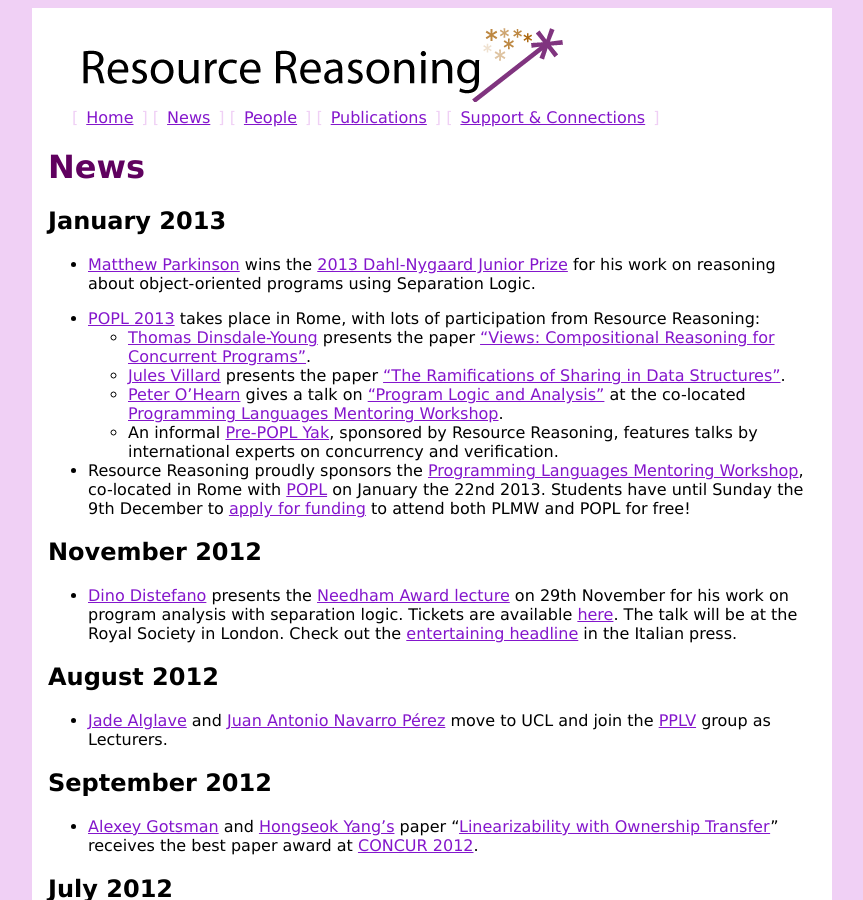
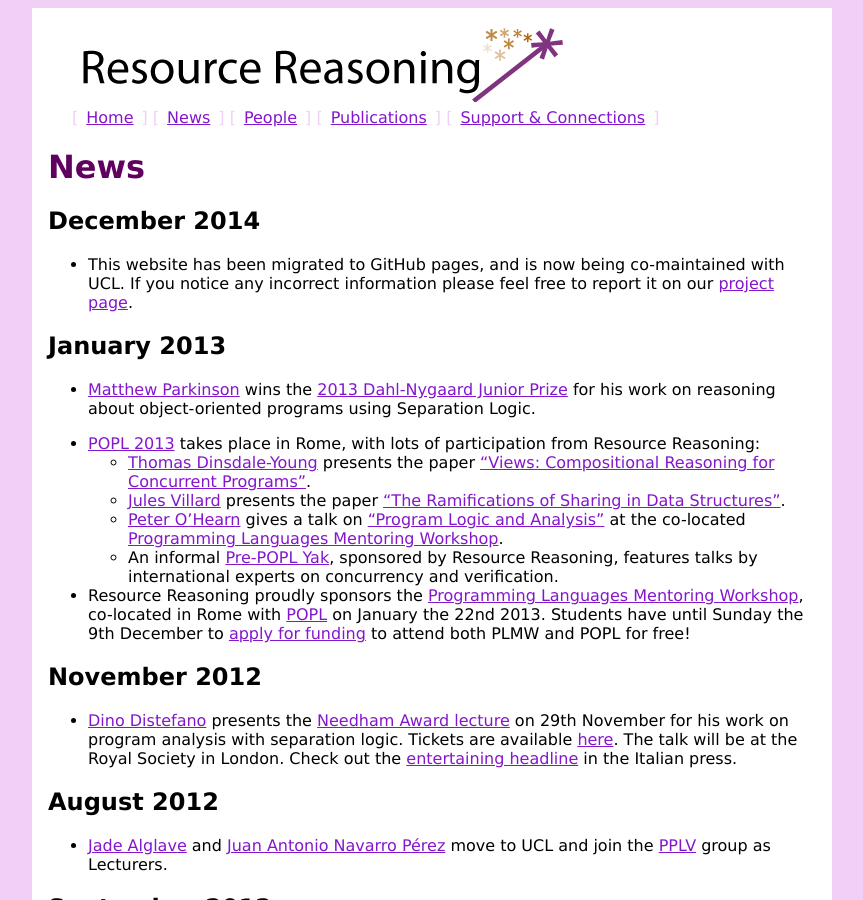
Before and after one commit to resource-reasoning/resourcereasoning.com, a Jekyll site: the page built from news.md, in a window 1280 px wide and 900 px high. Shown: the whole window, without its empty margins (208-1071 px from the left). Built offline with Jekyll 4.4.1, drawn with Linux system fonts in a browser that asks for light colours; nearby versions of some CDN libraries.

Commit message:
Announce site rewrite on news page

```diff
--- a/news.md
+++ b/news.md
@@ -1,6 +1,10 @@
 ---
 title: News
 ---
+## December 2014
+* This website has been migrated to GitHub pages, and is now being co-maintained with UCL. If you notice any incorrect
+    information please feel free to report it on our [project page]({{ site.github.repository_url }}).
+
 ## January 2013
 * [Matthew Parkinson](http://research.microsoft.com/en-us/people/mattpark/) wins the
   [2013 Dahl-Nygaard Junior Prize](http://www.aito.org/Dahl-Nygaard/2013.html) for his work on reasoning about
```
